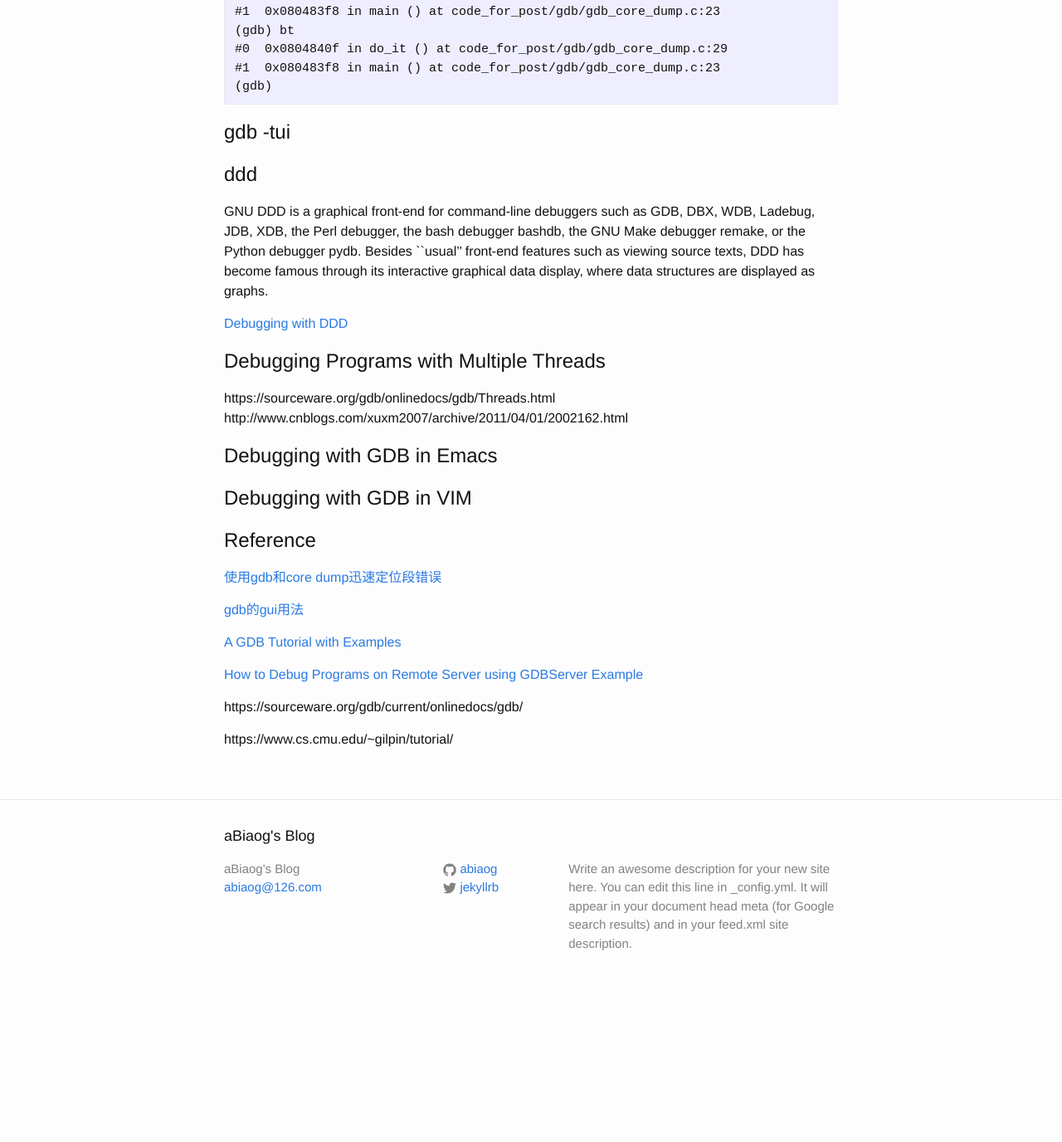
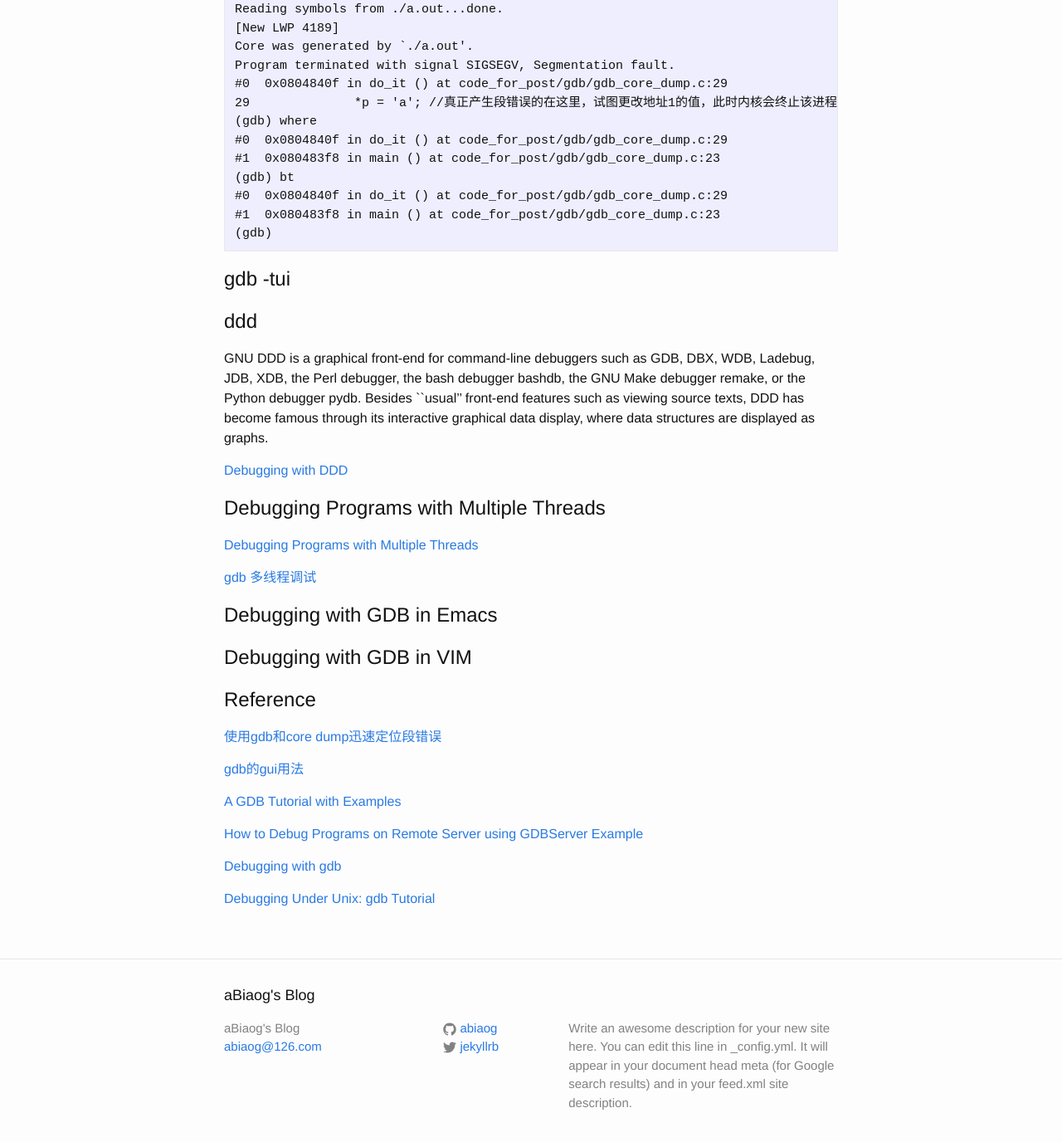
Before and after one commit to abiaog/abiaog.github.io, a Jekyll site: the page built from _posts/2016-05-05-gdb.markdown, in a window 1280 px wide and 1400 px high, scrolled down 6217 px. Shown: the top 1376 px of the window at 83% size. Built offline with Jekyll 4.4.1, drawn with Linux system fonts in a browser that asks for light colours; before the commit the page ends 7425 px from its top, so only the background shows below that; some of the changed text lies outside the part shown.

```diff
--- a/_posts/2016-05-05-gdb.markdown
+++ b/_posts/2016-05-05-gdb.markdown
@@ -45,7 +45,7 @@ Frequently used commands,
 	b
 	p
 	bt
-        l
+	l
 	r
 	c
 	n
@@ -278,8 +287,10 @@ GNU DDD is a graphical front-end for command-line debuggers such as GDB, DBX, WD
 [Debugging with DDD](http://www.gnu.org/software/ddd/manual/html_mono/ddd.html)
 
 # Debugging Programs with Multiple Threads
-https://sourceware.org/gdb/onlinedocs/gdb/Threads.html
-http://www.cnblogs.com/xuxm2007/archive/2011/04/01/2002162.html
+
+[Debugging Programs with Multiple Threads](https://sourceware.org/gdb/onlinedocs/gdb/Threads.html)
+
+[gdb 多线程调试](http://www.cnblogs.com/xuxm2007/archive/2011/04/01/2002162.html)
 
 # Debugging with GDB in Emacs
 
@@ -295,6 +306,6 @@ http://www.cnblogs.com/xuxm2007/archive/2011/04/01/2002162.html
 
 [How to Debug Programs on Remote Server using GDBServer Example](http://www.thegeekstuff.com/2014/04/gdbserver-example/)
 
-https://sourceware.org/gdb/current/onlinedocs/gdb/
+[Debugging with gdb](https://sourceware.org/gdb/current/onlinedocs/gdb/)
 
-https://www.cs.cmu.edu/~gilpin/tutorial/
+[Debugging Under Unix: gdb Tutorial](https://www.cs.cmu.edu/~gilpin/tutorial/)
```
Also changed, not shown: other parts of _posts/2016-05-05-gdb.markdown (+9 -0 lines), 1 other file.
